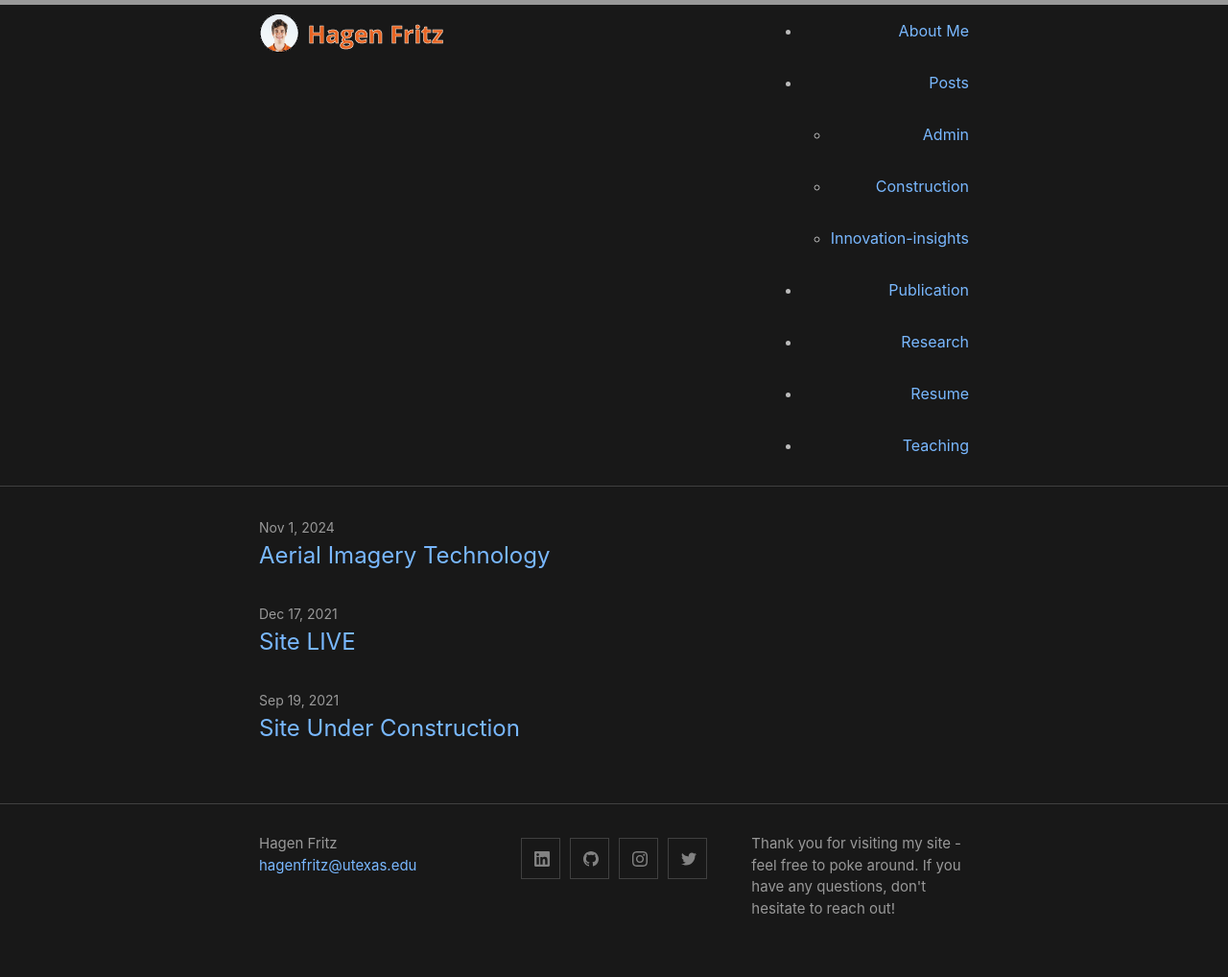
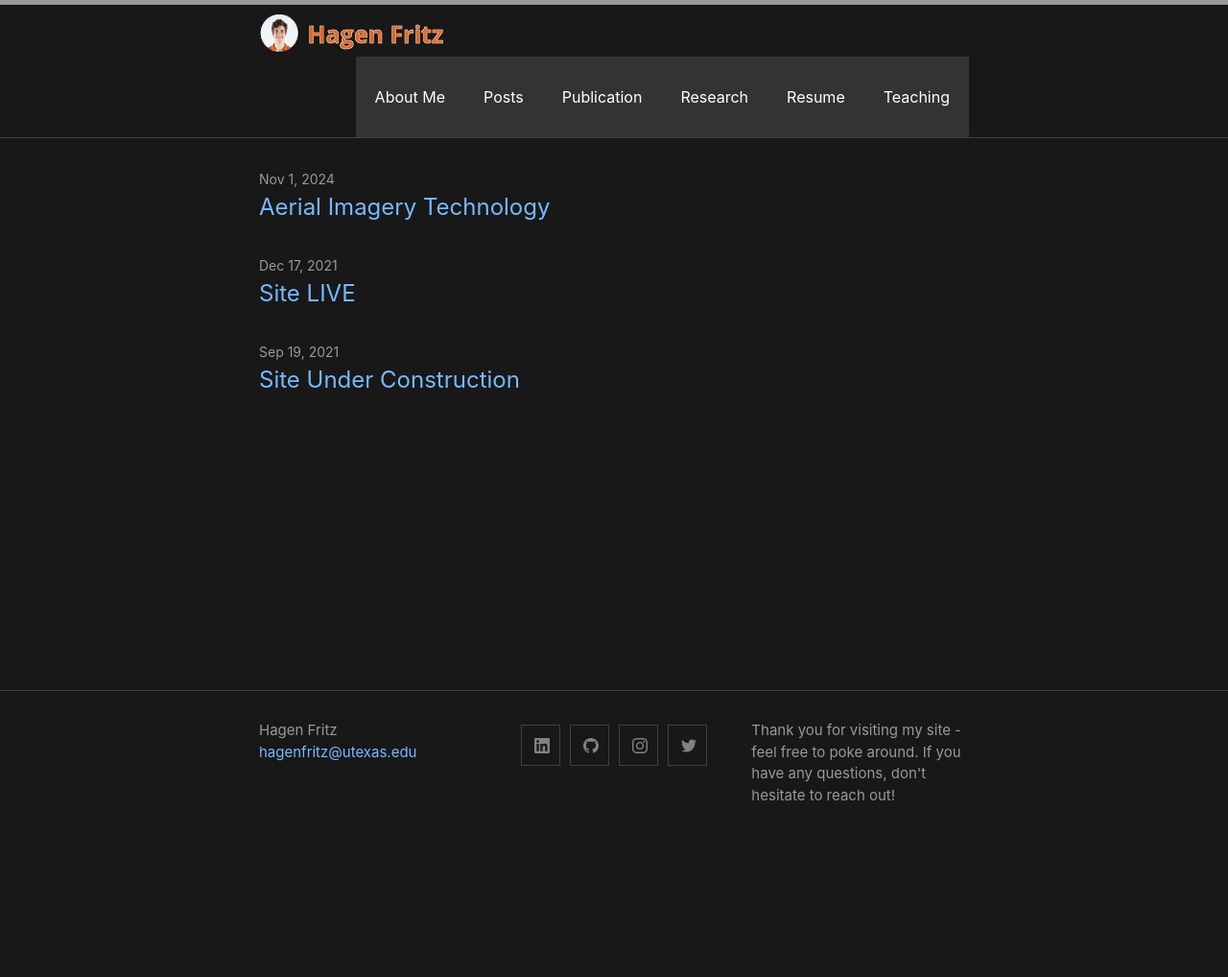
Before and after one commit to HagenFritz/HagenFritz.github.io, a Jekyll site: the page built from index.md, in a window 1280 px wide. Shown: the whole page at 96% size. Built offline with Jekyll 4.4.1, drawn with Linux system fonts in a browser that asks for light colours; after the commit the page ends 900 px from its top, so only the background shows below that.

Commit message:
docs: add custom nav bar css

```diff
--- a/assets/css/style.scss
+++ b/assets/css/style.scss
@@ -5,3 +5,91 @@
 @import
   "minima/skins/{{ site.minima.skin | default: 'dark' }}",
   "minima/initialize";
+
+/* Your Custom Styles Below */
+
+/* Navigation Bar Styles */
+.site-nav {
+  float: right;
+}
+
+.nav-list {
+  list-style: none;
+  margin: 0;
+  padding: 0;
+  display: flex;
+}
+
+.nav-list li {
+  position: relative;
+}
+
+.nav-list li a {
+  display: block;
+  padding: 15px 20px;
+  text-decoration: none;
+  color: #ffffff; /* Adjust color as needed */
+  background-color: #333; /* Adjust background as needed */
+}
+
+.nav-list li a:hover {
+  background-color: #555; /* Hover color */
+}
+
+/* Dropdown Menu Styles */
+.dropdown-content {
+  display: none;
+  position: absolute;
+  background-color: #444; /* Dropdown background */
+  min-width: 160px;
+  z-index: 1;
+  list-style: none;
+  padding: 0;
+  margin: 0;
+}
+
+.dropdown-content li a {
+  padding: 12px 16px;
+  color: #fff;
+  text-decoration: none;
+  display: block;
+}
+
+.dropdown-content li a:hover {
+  background-color: #666; /* Hover color for dropdown items */
+}
+
+.dropdown:hover .dropdown-content {
+  display: block;
+}
+
+/* Active Navigation Link */
+.nav-list li.active > a {
+  background-color: #555; /* Highlight color */
+  color: #fff;
+}
+
+/* Responsive Navigation */
+@media (max-width: 768px) {
+  .site-nav {
+    float: none;
+  }
+
+  .nav-list {
+    flex-direction: column;
+    display: none;
+    width: 100%;
+  }
+
+  .nav-list li {
+    width: 100%;
+  }
+
+  .nav-list li a {
+    padding: 10px;
+    background-color: #333;
+  }
+
+  /* Hamburger Menu Icon Styles */
+  /* Assuming you add a hamburger menu for mobile */
+}
```
